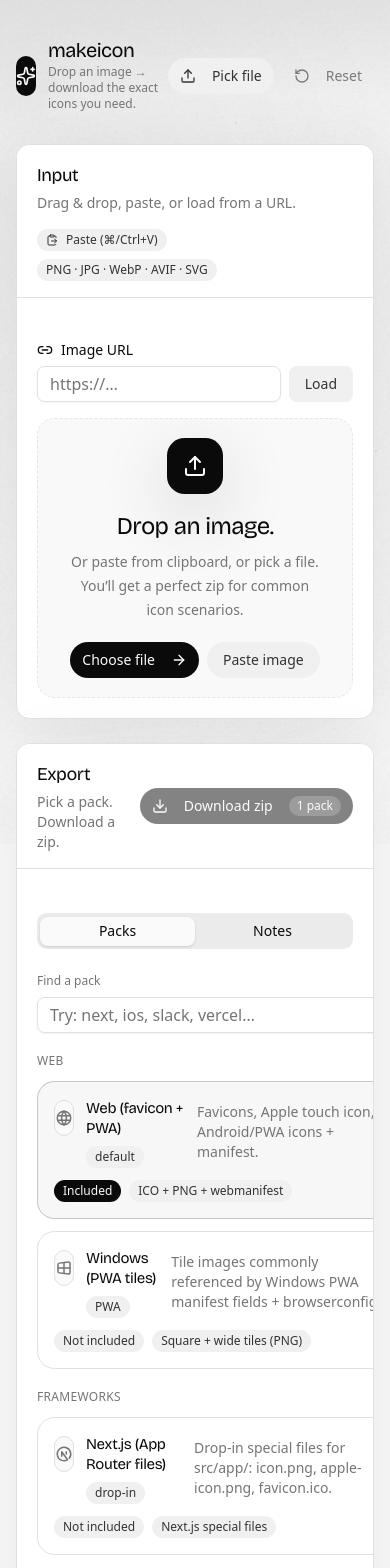
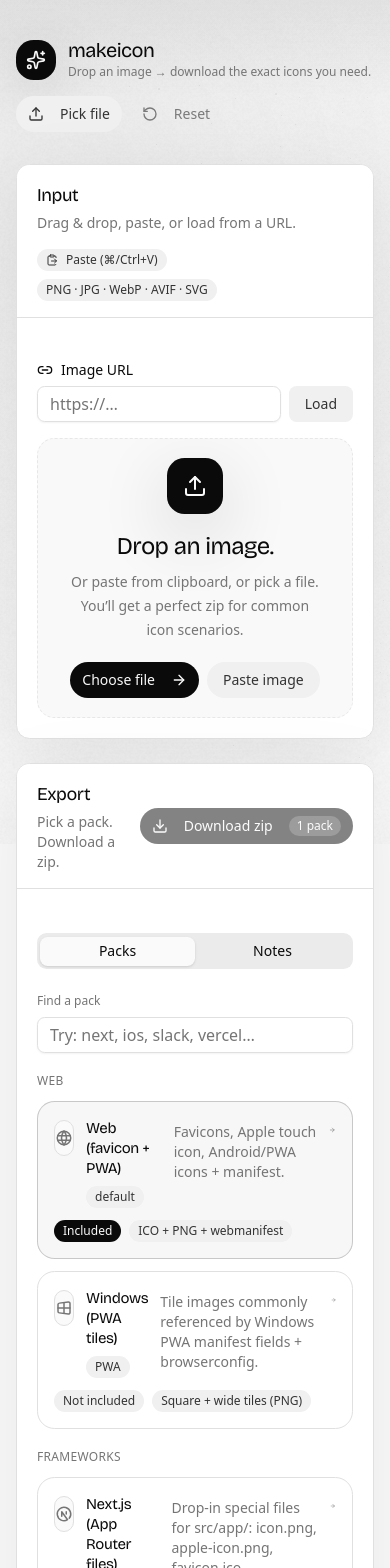
Before and after one commit to danielgwilson/makeicon, a Next.js app: page / in a window 390 px wide. Shown: the top 1568 px of the page. Built offline with nearby package versions, Linux system fonts and the light colour scheme.

Commit message:
fix: mobile overflow and header wrap

```diff
--- a/src/components/makeicon/icon-lab.tsx
+++ b/src/components/makeicon/icon-lab.tsx
@@ -599,7 +599,7 @@
       role="application"
       aria-label="MakeIcon"
       tabIndex={-1}
-      className="min-h-[var(--viewport-height)] bg-background text-foreground"
+      className="min-h-[var(--viewport-height)] overflow-x-hidden bg-background text-foreground"
       onDragOver={(e) => e.preventDefault()}
       onDragEnter={onDragEnterRoot}
       onDragLeave={onDragLeaveRoot}
@@ -608,12 +608,12 @@
       <NoiseField className="pointer-events-none fixed inset-0 z-0" />
       <div className="pointer-events-none fixed inset-x-0 top-0 h-24 bg-gradient-to-b from-foreground/[0.06] to-transparent" />
 
-      <header className="container relative z-10 flex items-center justify-between pt-10 pb-8">
-        <div className="flex items-center gap-3">
+      <header className="container relative z-10 flex flex-col gap-4 pt-10 pb-8 sm:flex-row sm:items-center sm:justify-between">
+        <div className="flex min-w-0 items-center gap-3">
           <div className="grid size-10 place-items-center rounded-2xl bg-foreground text-background shadow-[0_14px_60px_hsl(var(--foreground)/0.16)]">
             <Sparkles className="size-5" />
           </div>
-          <div className="leading-none">
+          <div className="min-w-0 leading-none">
             <div className="font-[family-name:var(--font-display)] text-[20px] tracking-tight">
               makeicon
             </div>
@@ -622,7 +622,7 @@
             </div>
           </div>
         </div>
-        <div className="flex items-center gap-2">
+        <div className="flex flex-wrap items-center gap-2">
           <Button
             variant="secondary"
             className="rounded-full"
@@ -909,8 +909,8 @@
                 </TabsList>
 
                 <TabsContent value="packs" className="mt-4">
-                  <div className="grid gap-3">
-                    <div className="grid gap-2">
+                  <div className="grid min-w-0 gap-3">
+                    <div className="grid min-w-0 gap-2">
                       <Label
                         htmlFor={`${id}-pack-search`}
                         className="text-xs text-muted-foreground"
@@ -929,7 +929,7 @@
                       const packs = packsByCategory.get(category) ?? [];
                       if (!packs.length) return null;
                       return (
-                        <div key={category} className="grid gap-3">
+                        <div key={category} className="grid min-w-0 gap-3">
                           <div className="mt-2 text-xs font-medium uppercase tracking-wide text-muted-foreground">
                             {category}
                           </div>
@@ -940,7 +940,7 @@
                                 key={pack.id}
                                 type="button"
                                 className={cn(
-                                  "group w-full rounded-2xl border p-4 text-left transition",
+                                  "group w-full min-w-0 rounded-2xl border p-4 text-left transition",
                                   "hover:-translate-y-0.5 hover:shadow-[0_18px_70px_hsl(var(--foreground)/0.10)] active:translate-y-0",
                                   isOn
                                     ? "border-foreground/20 bg-foreground/[0.03]"
```
